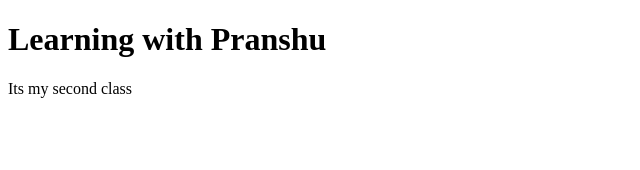
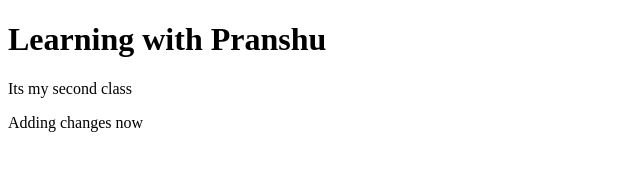
Before and after one commit to sahushivam/sahushivam.github.io, a plain HTML site: page index.html in a window 1280 px wide. Shown: the whole page, without its empty margins (0-640 px from the left). Drawn offline with Linux system fonts and the light colour scheme.

Commit message:
Update index.html

```diff
--- a/index.html
+++ b/index.html
@@ -7,5 +7,6 @@
     <body>
         <h1>Learning with Pranshu</h1>
         <p>Its my second class</p>
+        <p>Adding changes now</p>
     </body>
 </html>
```
